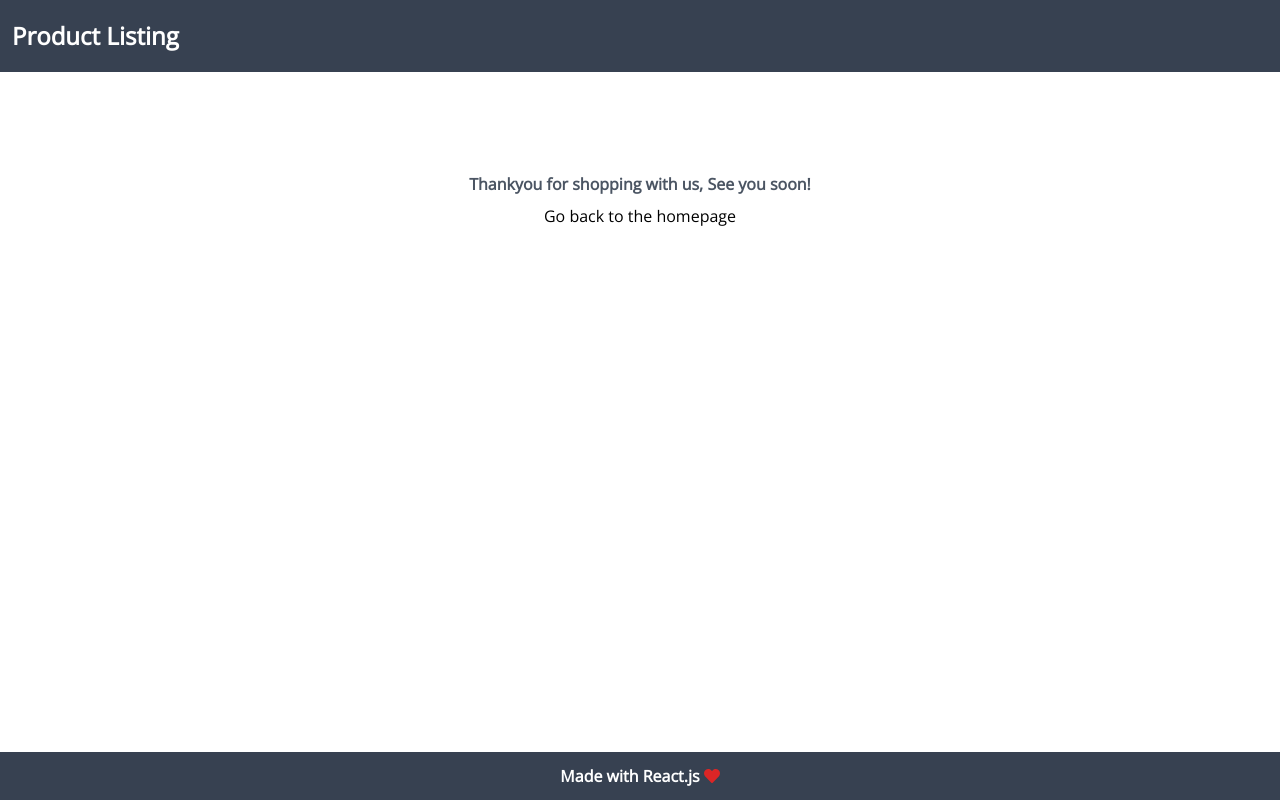
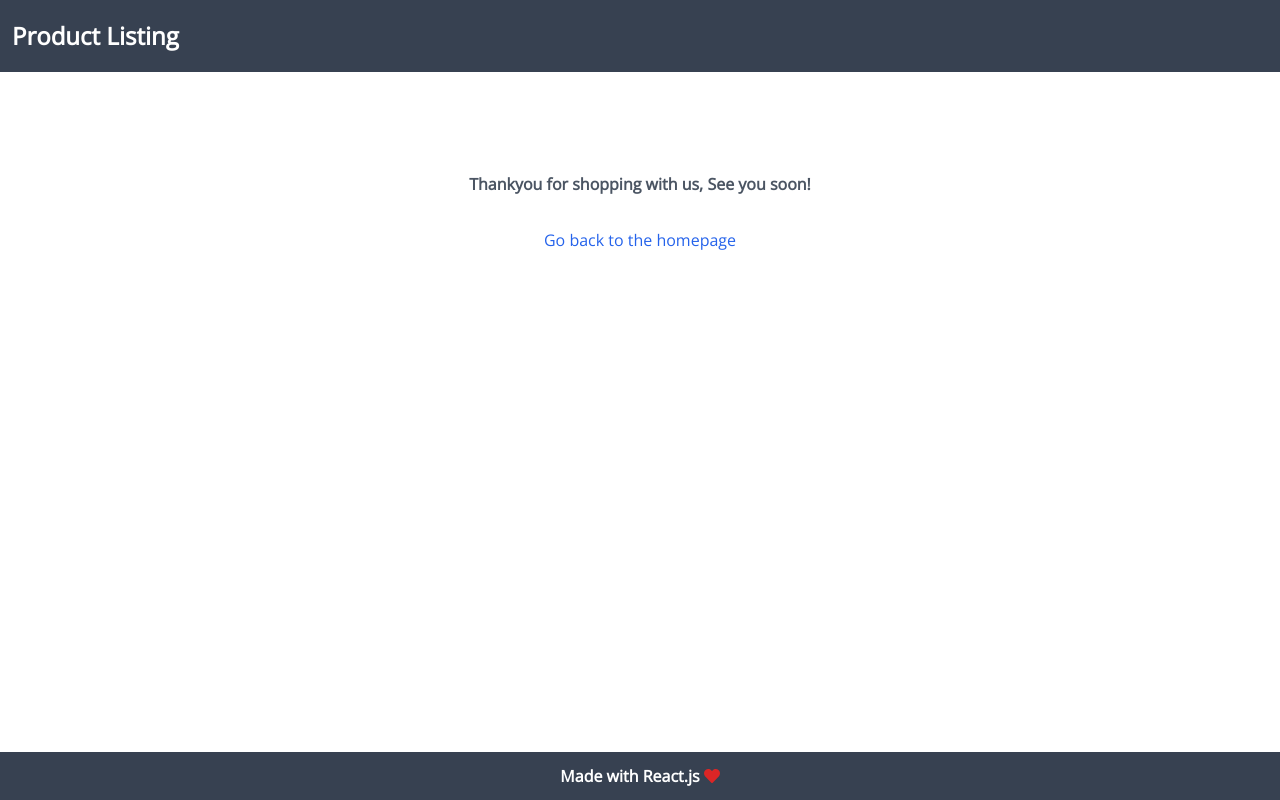
Before and after one commit to AkshayKhot07/product-listing, a React (Vite) app: page /thankyou in a window 1280 px wide. Built offline with nearby package versions, Linux system fonts and the light colour scheme; a web font is replaced by a local one.

Commit message:
thankyou comp minor change

```diff
--- a/src/components/ThankyouComponent/index.tsx
+++ b/src/components/ThankyouComponent/index.tsx
@@ -5,7 +5,7 @@ const ThankyouComponent = () => {
     <div className="flex items-center justify-center h-full w-full pt-[100px]">
       <div className="flex flex-col gap-2 items-center">
         <p className="text-gray-600 font-bold">Thankyou for shopping with us, See you soon!</p>
-        <Link to="/" className="home-link">
+        <Link to="/" className="mt-6 text-blue-600 text-base hover:underline">
           Go back to the homepage
         </Link>
       </div>
```
